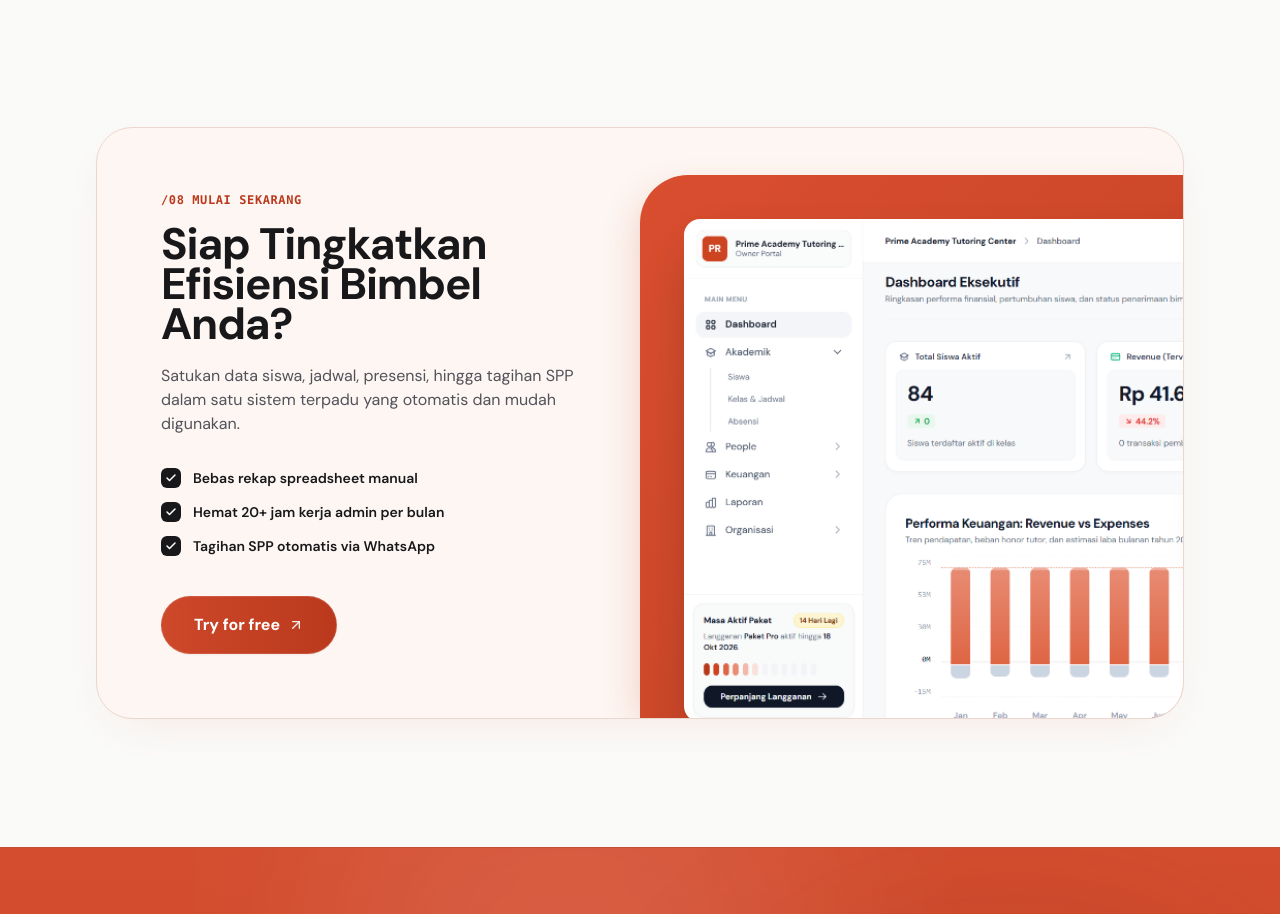
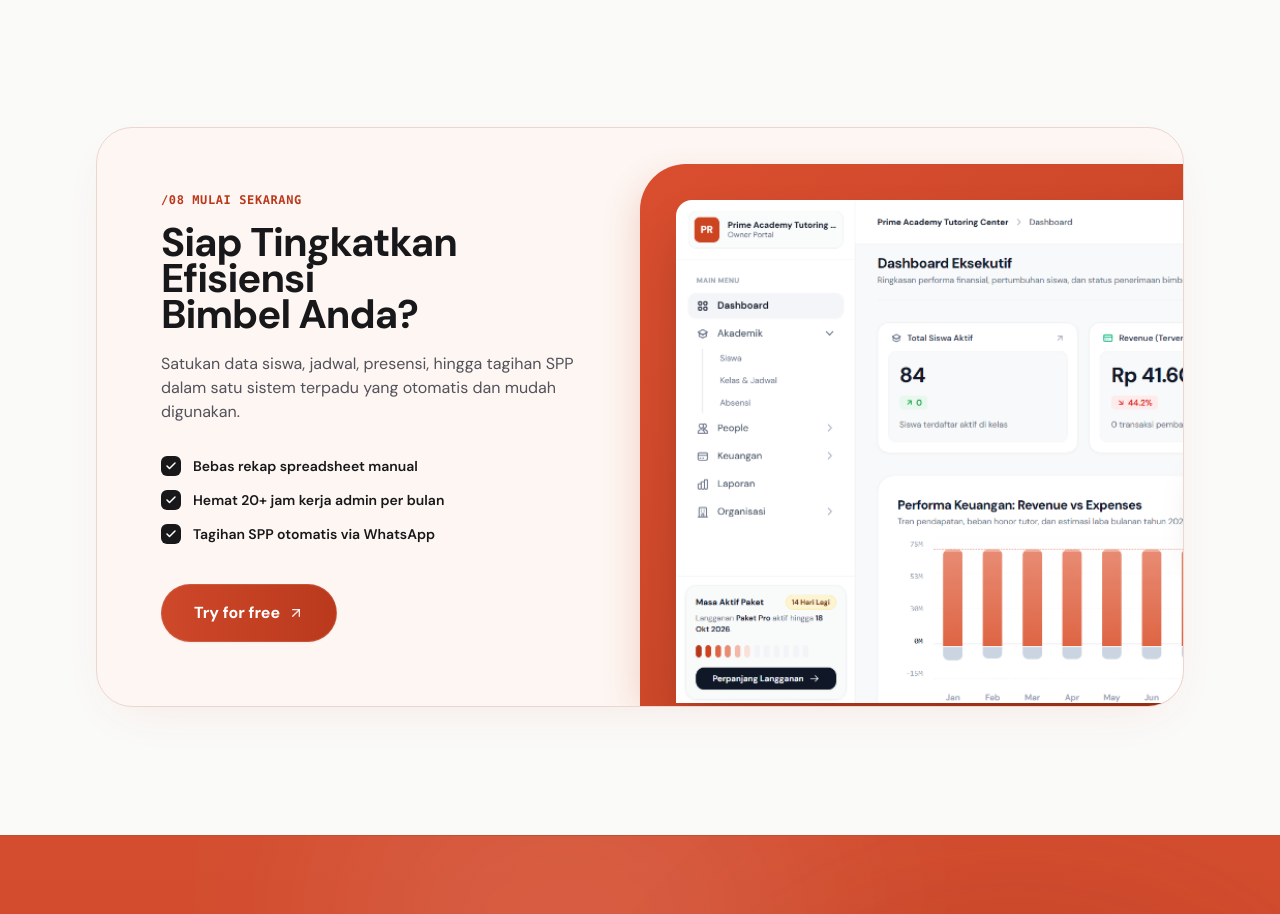
Before and after one commit to intandhamayanti/cressco-lp, a Next.js app: page / in a window 1280 px wide. Shown: the part 9560-10474 px from the top of the page. Built offline with nearby package versions, Linux system fonts and the light colour scheme.

Commit message:
style(cta): format headline into 2 lines and flush straight bottom for terracotta dashboard canvas

```diff
--- a/src/components/FinalCta.tsx
+++ b/src/components/FinalCta.tsx
@@ -22,9 +22,9 @@ export default function FinalCta() {
               /08 MULAI SEKARANG
             </span>
 
-            {/* Main Headline */}
-            <h2 className="text-3xl sm:text-4xl lg:text-[44px] font-bold tracking-tight text-charcoal-900 leading-[1.18] mb-4 sm:mb-5">
-              Siap Tingkatkan Efisiensi Bimbel Anda?
+            {/* Main Headline (2 Clean Lines) */}
+            <h2 className="text-2xl sm:text-3xl lg:text-[38px] xl:text-[40px] font-bold tracking-tight text-charcoal-900 leading-[1.2] mb-4 sm:mb-5 max-w-lg">
+              Siap Tingkatkan Efisiensi<br className="hidden sm:inline" /> Bimbel Anda?
             </h2>
 
             {/* Breathable Subtitle */}
@@ -76,13 +76,13 @@ export default function FinalCta() {
           </div>
 
           {/* Right Column: Framed Terracotta Canvas with Zoomed Top-Left Dashboard Mockup */}
-          <div className="lg:col-span-6 relative min-h-[320px] sm:min-h-[400px] lg:min-h-full flex items-end justify-end">
+          <div className="lg:col-span-6 relative min-h-[340px] sm:min-h-[420px] lg:min-h-full flex items-stretch justify-end">
 
-            {/* Terracotta Framed Canvas */}
-            <div className="w-full h-[90%] sm:h-[92%] bg-[#CE482A] bg-gradient-to-br from-[#D94E2F] via-[#CE482A] to-[#B33519] rounded-tl-[36px] sm:rounded-tl-[48px] relative overflow-hidden shadow-[-10px_10px_35px_-8px_rgba(206,72,42,0.22)]">
+            {/* Terracotta Framed Canvas: Starts below the top edge, flushes completely to the bottom edge */}
+            <div className="w-full mt-5 sm:mt-7 lg:mt-9 bg-[#CE482A] bg-gradient-to-br from-[#D94E2F] via-[#CE482A] to-[#B33519] rounded-tl-[36px] sm:rounded-tl-[46px] rounded-tr-none rounded-b-none relative overflow-hidden shadow-[-10px_10px_35px_-8px_rgba(206,72,42,0.22)]">
 
-              {/* Zoomed Dashboard Mockup - Anchored Top-Left */}
-              <div className="absolute top-6 left-6 sm:top-9 sm:left-9 lg:top-11 lg:left-11 w-[880px] sm:w-[980px] lg:w-[1060px] max-w-none rounded-2xl bg-white shadow-2xl border border-white/80 overflow-hidden select-none pointer-events-none">
+              {/* Zoomed Dashboard Mockup - Top Left Corner rounded, Bottom straight/flush */}
+              <div className="absolute top-6 left-6 sm:top-8 sm:left-8 lg:top-9 lg:left-9 w-[880px] sm:w-[980px] lg:w-[1060px] max-w-none rounded-tl-2xl rounded-tr-2xl rounded-b-none bg-white shadow-2xl border-t border-l border-white/80 overflow-hidden select-none pointer-events-none">
                 <Image
                   src="/images/cressco-dashboard-cta.png"
                   alt="Cressco Executive Dashboard Preview"
```
